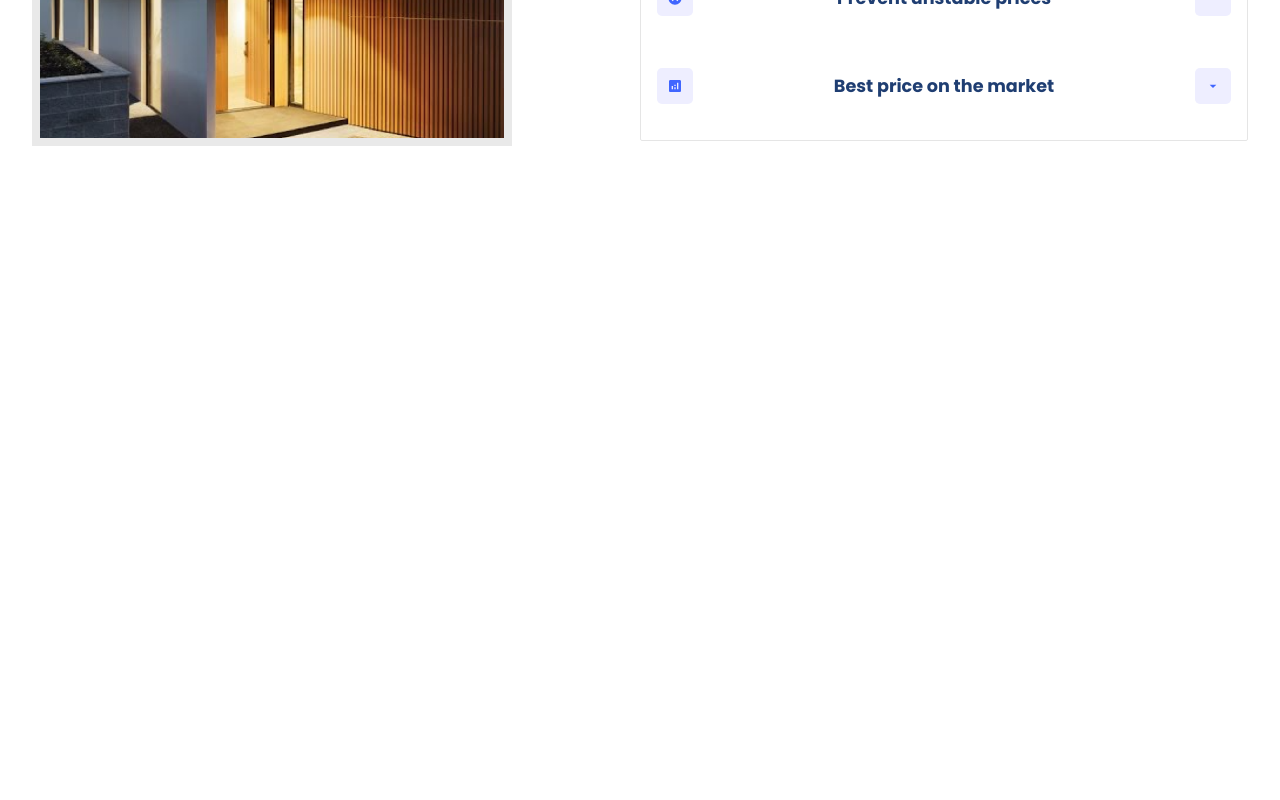
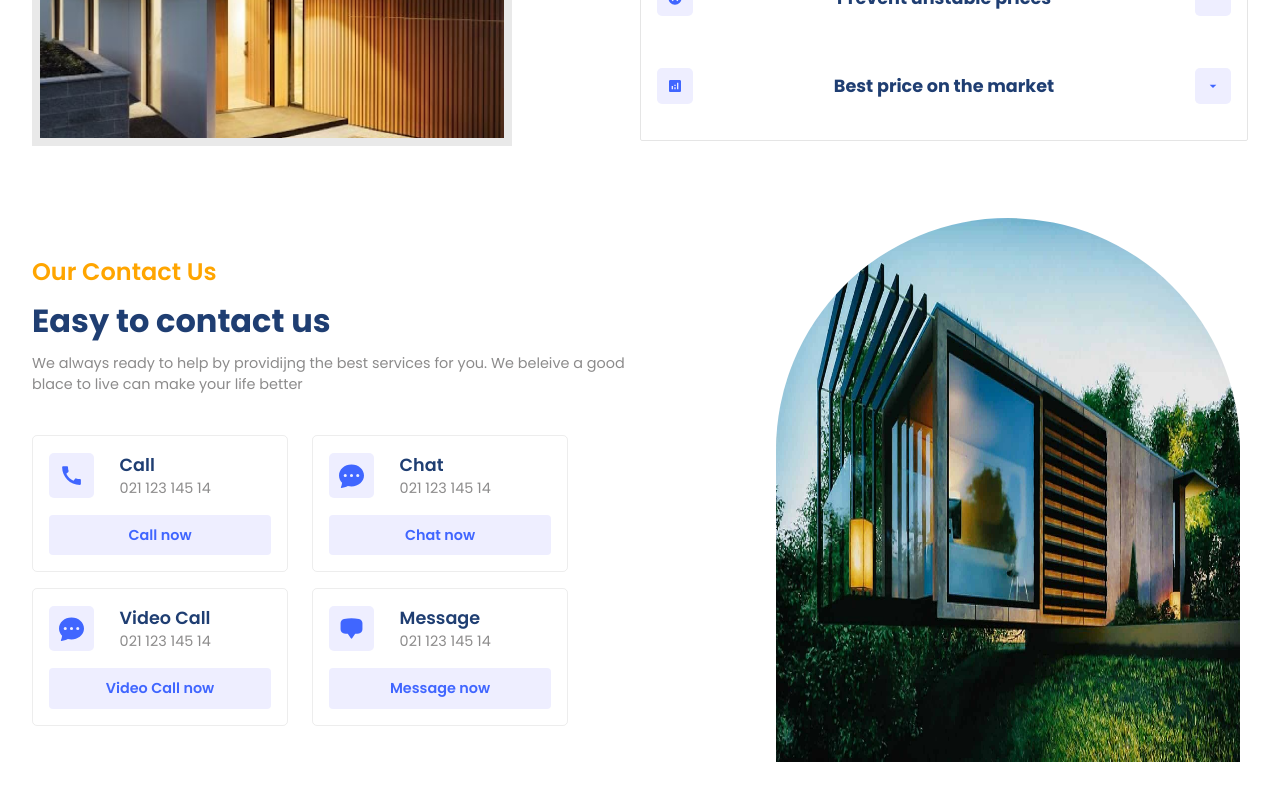
Before and after one commit to sanjeeb42/Homyz--Find-You-Perfect-Home, a React (Vite) app: page / in a window 1280 px wide. Shown: the part 1910-2710 px from the top of the page. Before the commit the page ends 2088 px from the top, so only its background shows below. Built offline with nearby package versions, Linux system fonts and the light colour scheme.

Commit message:
Added Contact Section

```diff
--- a/src/App.jsx
+++ b/src/App.jsx
@@ -4,6 +4,7 @@
 import Companies from "./components/Companies/Companies";
 import Residencies from "./components/Residencies/Residencies";
 import Value from "./components/Value/Value";
+import Contact from "./components/Contact/Contact";
 function App() {
   return (
     <div className="App">
@@ -15,6 +16,7 @@
       <Companies/>
       <Residencies/>
       <Value/>
+      <Contact/>
     </div>
   );
 }
--- /dev/null
+++ b/src/components/Contact/Contact.css
@@ -0,0 +1,75 @@
+.c-container {
+    justify-content: space-between;
+  }
+  .c-container > div {
+    flex: 1;
+  }
+  .c-right {
+    width: 100%;
+  }
+  .c-left {
+    gap: 0.5rem;
+  }
+  .contactModes {
+    margin-top: 2rem;
+    gap: 1rem;
+  }
+  .contactModes .row {
+    gap: 1.5rem;
+  }
+  .mode {
+    width: 16rem;
+    padding: 1rem;
+    border: 0.8px solid rgba(128, 128, 128, 0.143);
+    border-radius: 5px;
+    gap: 1rem;
+    transition: all 300ms ease-in;
+  }
+  .mode .button {
+    width: 100%;
+    background: var(--lightBlue);
+    color: var(--blue);
+    font-size: 0.9rem;
+    font-weight: 600;
+  }
+  .mode > :nth-child(1) {
+    width: 100%;
+    gap: 1.6rem;
+  }
+  .mode .detail .primaryText {
+    font-size: 1.1rem;
+    font-weight: 600;
+  }
+
+  .mode:hover {
+    scale: 1.1;
+    box-shadow: var(--shadow);
+  }
+
+  .mode .button:hover {
+    background: var(--blue-gradient);
+    color: white;
+    scale: 0.8;
+  }
+
+  @media (max-width: 1024px) {
+    .c-container {
+      flex-direction: column;
+    }
+    .c-right {
+      justify-content: center;
+    }
+  }
+  @media (max-width: 1024px)
+  {
+      .contactModes{
+          width: 100%;
+      }
+      .row{
+          flex-direction: column;
+          width: 100%;
+      }
+      .mode{
+          width: 100%;
+      }
+  }
--- /dev/null
+++ b/src/components/Contact/Contact.jsx
@@ -0,0 +1,91 @@
+import React from "react";
+import "./Contact.css";
+import { MdCall } from "react-icons/md";
+import { BsFillChatDotsFill } from "react-icons/bs";
+import {HiChatBubbleBottomCenter} from 'react-icons/hi2'
+const Contact = () => {
+  return (
+    <div id="contact-us" className="c-wrapper">
+      <div className="paddings innerWidth flexCenter c-container">
+        {/* left side */}
+        <div className="flexColStart c-left">
+          <span className="orangeText">Our Contact Us</span>
+          <span className="primaryText">Easy to contact us</span>
+          <span className="secondaryText">
+            We always ready to help by providijng the best services for you. We
+            beleive a good blace to live can make your life better{" "}
+          </span>
+
+          <div className="flexColStart contactModes">
+            {/* first row */}
+            <div className="flexStart row">
+              <div className="flexColCenter mode">
+                <div className="flexStart">
+                  <div className="flexCenter icon">
+                    <MdCall size={25} />
+                  </div>
+                  <div className="flexColStart detail">
+                    <span className="primaryText">Call</span>
+                    <span className="secondaryText">021 123 145 14</span>
+                  </div>
+                </div>
+                <div className="flexCenter button">Call now</div>
+              </div>
+
+              <div className="flexColCenter mode">
+                <div className="flexStart">
+                  <div className="flexCenter icon">
+                    <BsFillChatDotsFill size={25} />
+                  </div>
+                  <div className="flexColStart detail">
+                    <span className="primaryText">Chat</span>
+                    <span className="secondaryText">021 123 145 14</span>
+                  </div>
+                </div>
+                <div className="flexCenter button">Chat now</div>
+              </div>
+            </div>
+
+            {/* second row */}
+            <div className="flexStart row">
+              <div className="flexColCenter mode">
+                <div className="flexStart">
+                  <div className="flexCenter icon">
+                    <BsFillChatDotsFill size={25} />
+                  </div>
+                  <div className="flexColStart detail">
+                    <span className="primaryText">Video Call</span>
+                    <span className="secondaryText">021 123 145 14</span>
+                  </div>
+                </div>
+                <div className="flexCenter button">Video Call now</div>
+              </div>
+
+              <div className="flexColCenter mode">
+                <div className="flexStart">
+                  <div className="flexCenter icon">
+                    <HiChatBubbleBottomCenter size={25} />
+                  </div>
+                  <div className="flexColStart detail">
+                    <span className="primaryText">Message</span>
+                    <span className="secondaryText">021 123 145 14</span>
+                  </div>
+                </div>
+                <div className="flexCenter button">Message now</div>
+              </div>
+            </div>
+          </div>
+        </div>
+
+        {/* right side */}
+        <div className="flexEnd c-right">
+          <div className="image-container">
+            <img src="./contact.jpg" alt="" />
+          </div>
+        </div>
+      </div>
+    </div>
+  );
+};
+
+export default Contact;
```
